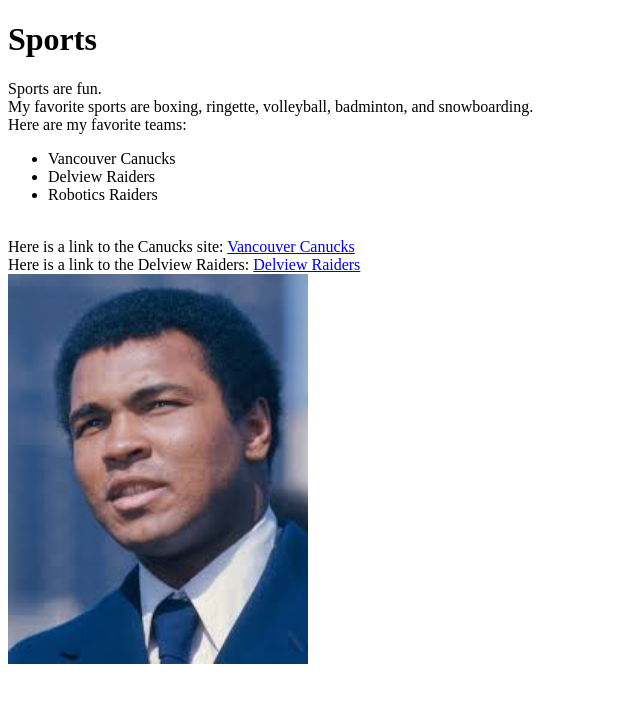
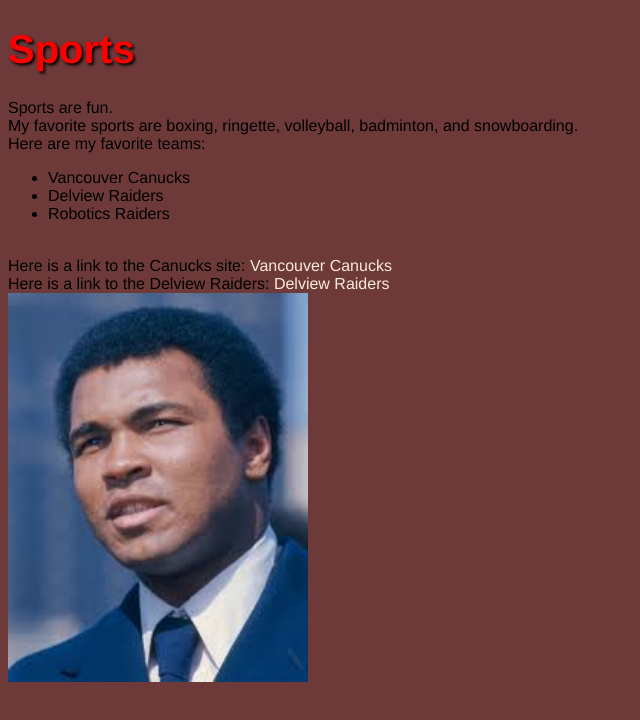
Before and after one commit to deastman1/sports, a plain HTML site: page index.html in a window 1280 px wide. Shown: the whole page, without its empty margins (0-640 px from the left). Drawn offline with Linux system fonts and the light colour scheme.

Commit message:
Added styles
background colors, title color. shadows, hover links and visited link colors

```diff
--- a/index.html
+++ b/index.html
@@ -3,6 +3,7 @@
 <head>
     <meta charset="UTF-8">
     <meta name="viewport" content="width=device-width, initial-scale=1.0">
+    <link rel="stylesheet" type="text/css" href="styles.css">
     <title>Sports</title>
 </head>
 <body>
--- a/styles.css
+++ b/styles.css
@@ -0,0 +1,23 @@
+html,body {
+    background-color: rgb(110, 57, 57);
+    font-family: 'Franklin Gothic Medium', 'Arial Narrow', Arial, sans-serif;
+}
+
+h1 {
+    font-size: 40px;
+    color: red;
+    text-shadow: 2px 2px 3px black;
+}
+
+a:link {
+    color:antiquewhite;
+    text-decoration: none;
+}
+
+a:visited {
+    color: brown;
+}
+
+a:hover {
+    text-shadow: 2px 2px 3px black;
+}
```
